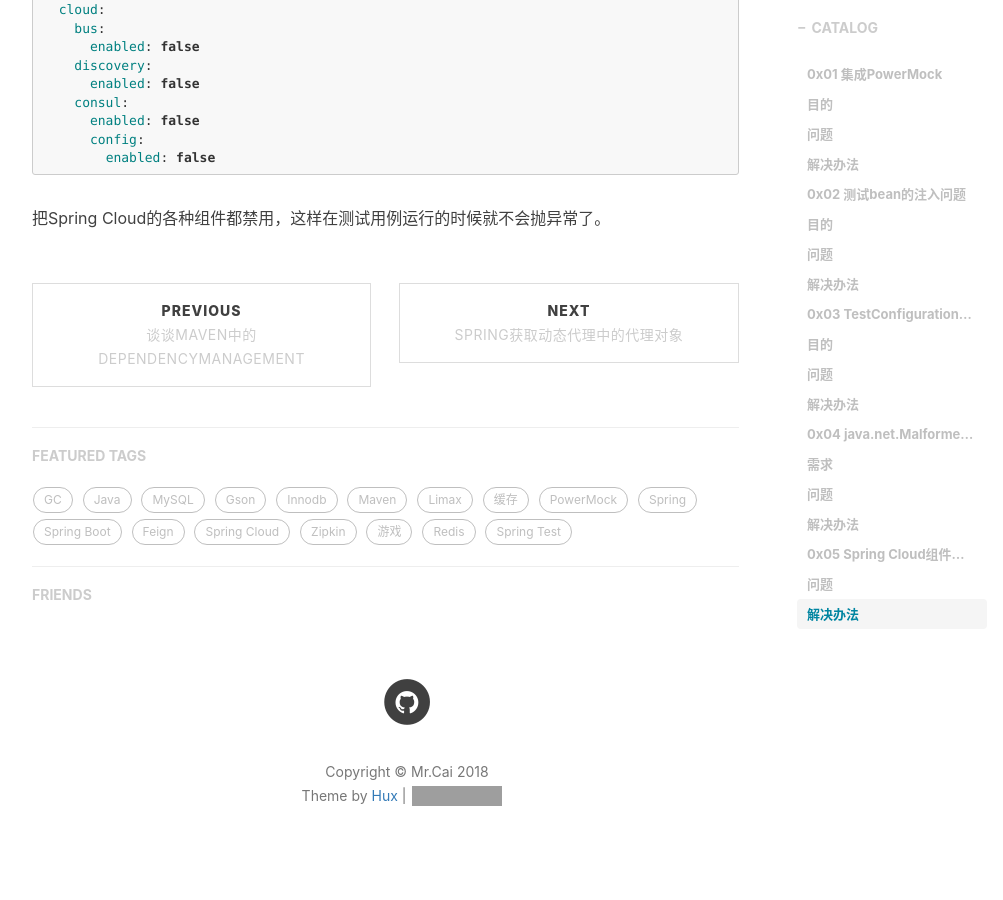
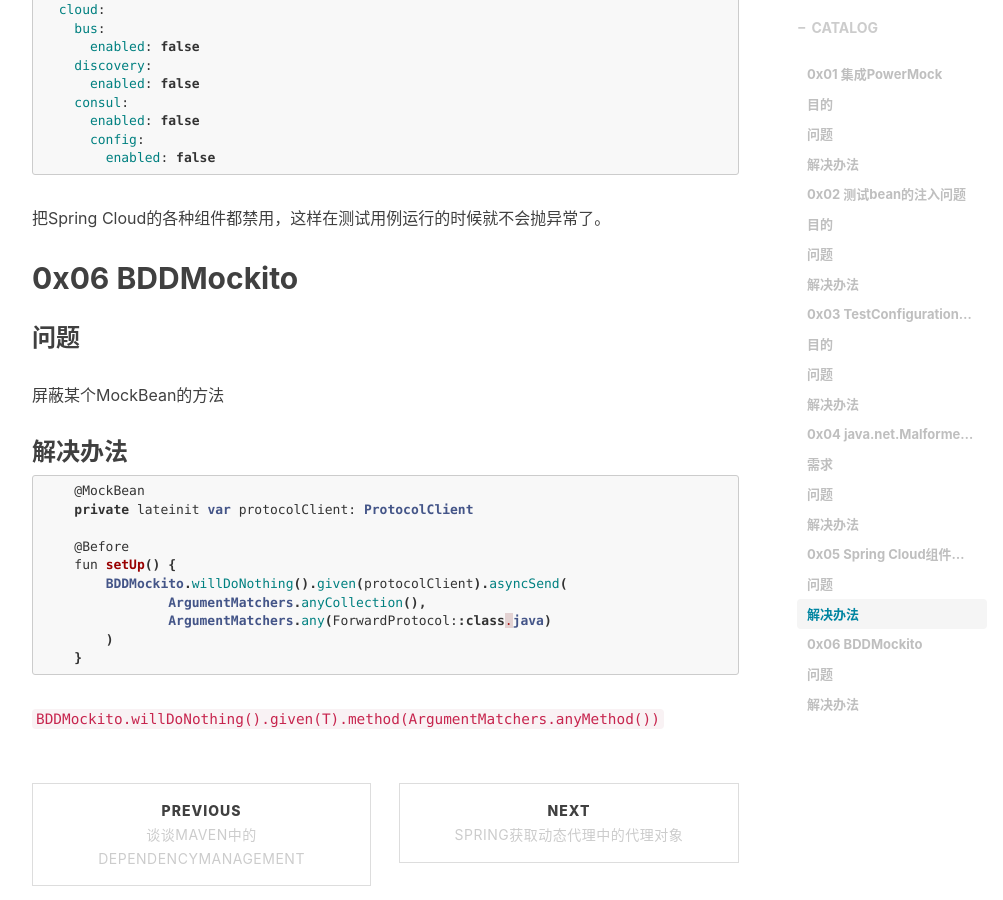
Before and after one commit to SystemOutPrint/systemoutprint.github.io, a Jekyll site: the page built from _posts/2018-01-25-写Spring测试用例时遇到的问题解决办法.md, in a window 1280 px wide and 900 px high, scrolled down 4343 px. Shown: the whole window, without its empty margins (233-1236 px from the left). Built offline with Jekyll 4.4.1, drawn with Linux system fonts in a browser that asks for light colours; nearby versions of some CDN libraries; comment, search, counter and statistics services are not loaded; before the commit the page ends 5215 px from its top, so only the background shows below that; grey boxes are pictures that could not be loaded.

Commit message:
testcase

````diff
--- a/_posts/2018-01-25-写Spring测试用例时遇到的问题解决办法.md
+++ b/_posts/2018-01-25-写Spring测试用例时遇到的问题解决办法.md
@@ -145,3 +145,22 @@ spring:
         enabled: false
 ```
 把Spring Cloud的各种组件都禁用，这样在测试用例运行的时候就不会抛异常了。
+
+## 0x06 BDDMockito
+### 问题
+屏蔽某个MockBean的方法
+
+### 解决办法
+```java
+    @MockBean
+    private lateinit var protocolClient: ProtocolClient
+
+    @Before
+    fun setUp() {
+        BDDMockito.willDoNothing().given(protocolClient).asyncSend(
+                ArgumentMatchers.anyCollection(),
+                ArgumentMatchers.any(ForwardProtocol::class.java)
+        )
+    }
+```
+`BDDMockito.willDoNothing().given(T).method(ArgumentMatchers.anyMethod())`
````
